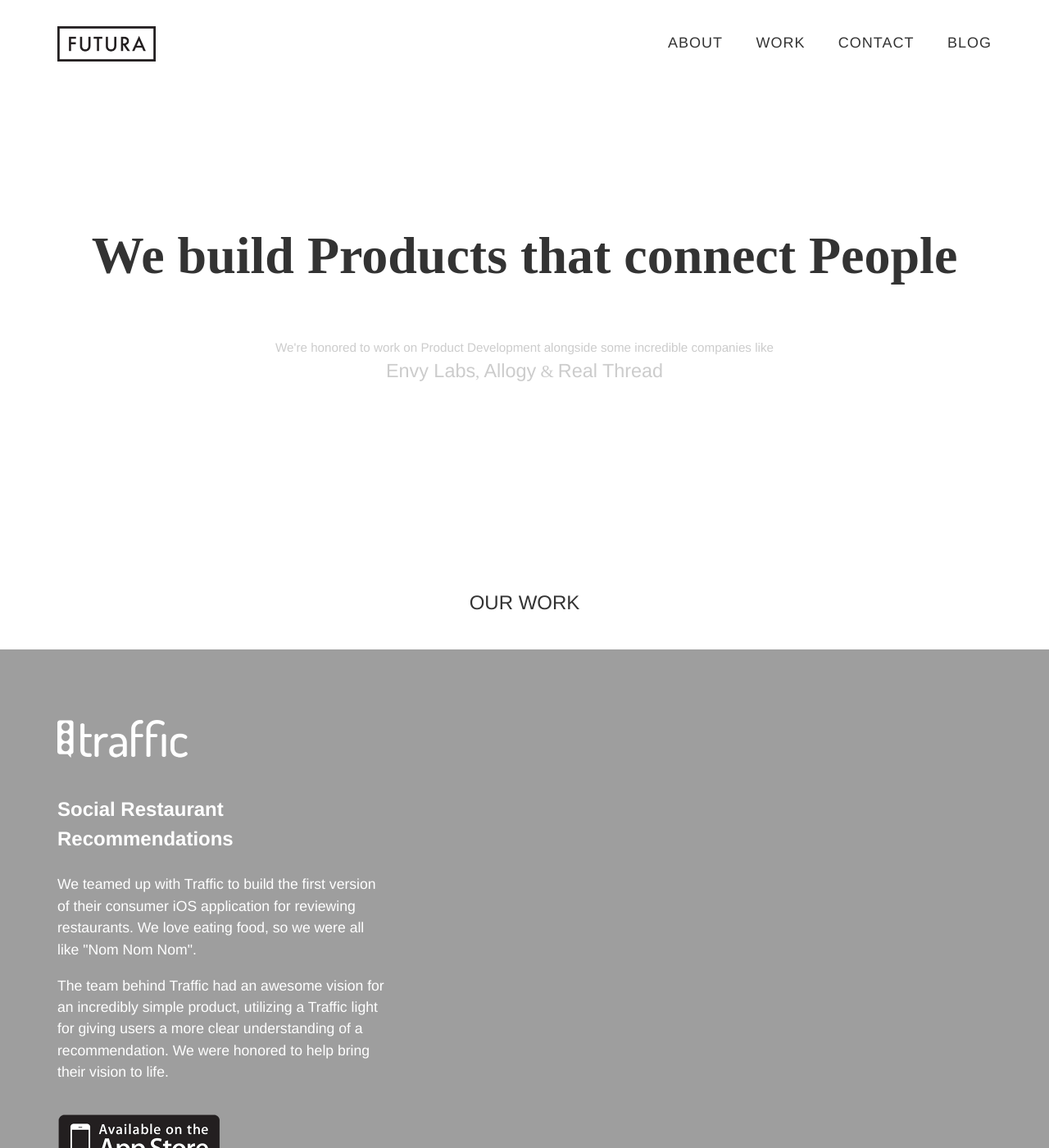
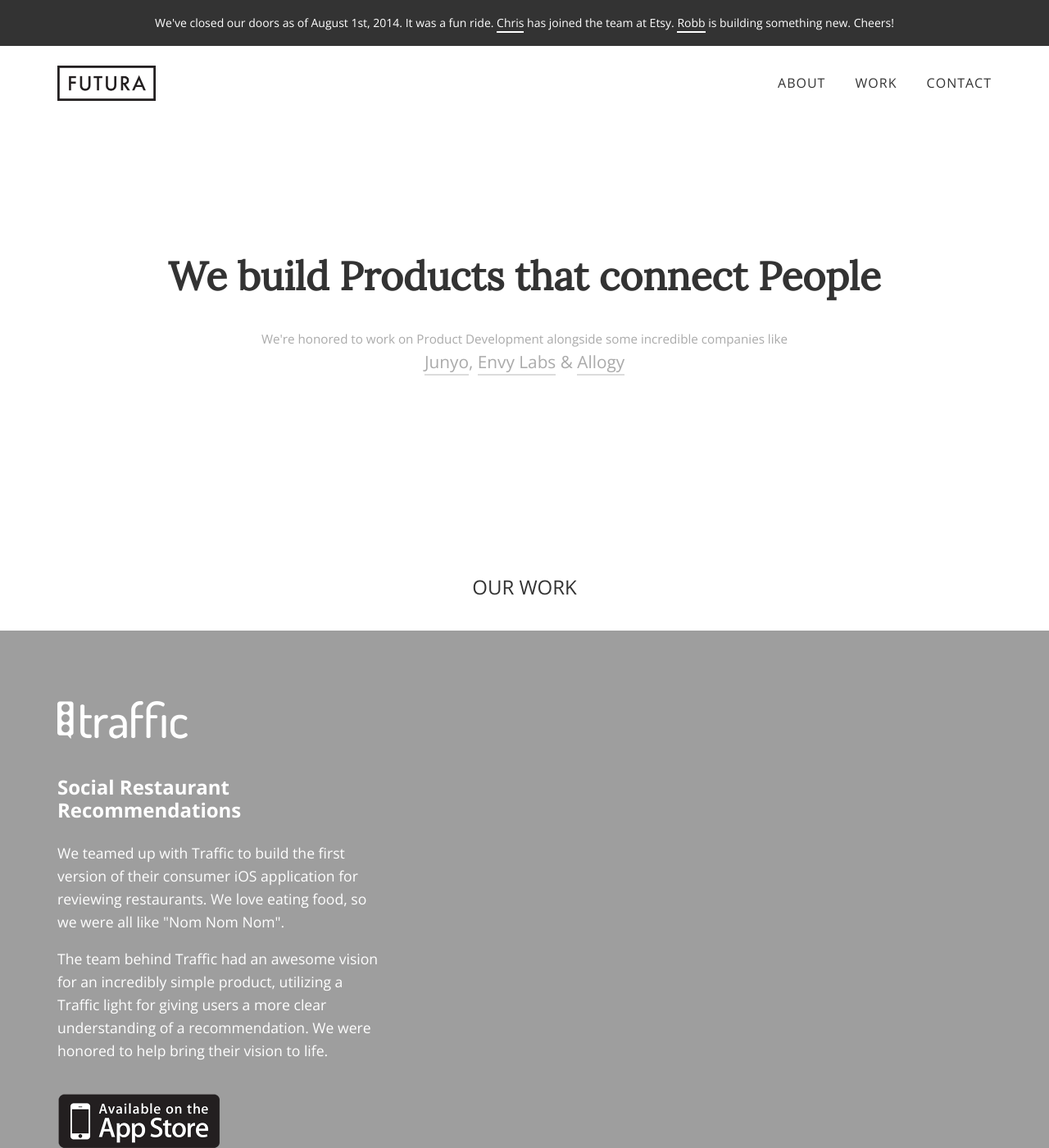
Before and after one commit to FuturaIO/futuraio.github.com, a Jekyll site: the page built from index.html, in a window 1280 px wide and 1400 px high. Shown: the whole window at 82% size. Built offline with Jekyll 4.4.1, drawn with Linux system fonts in a browser that asks for light colours; Markdown is read by kramdown in place of the engine named in the settings; some of the changed text lies outside the part shown.

Commit message:
it's been real

```diff
--- a/_layouts/default.html
+++ b/_layouts/default.html
@@ -12,27 +12,26 @@
         <link rel="stylesheet" type="text/css" href="/assets/css/style.css">
         <link rel="stylesheet" href="/assets/webfonts/ss-social.css">
 
-        <!-- Segment.io Analytics Snippet -->
+        <!-- Fonts -->
+        <link href='http://fonts.googleapis.com/css?family=Lora|Open+Sans:400,700,300' rel='stylesheet' type='text/css'>
+
+        <!-- Segment -->
         <script type="text/javascript">
           var analytics=analytics||[];(function(){var e=["identify","track","trackLink","trackForm","trackClick","trackSubmit","page","pageview","ab","alias","ready","group"],t=function(e){return function(){analytics.push([e].concat(Array.prototype.slice.call(arguments,0)))}};for(var n=0;n<e.length;n++)analytics[e[n]]=t(e[n])})(),analytics.load=function(e){var t=document.createElement("script");t.type="text/javascript",t.async=!0,t.src=("https:"===document.location.protocol?"https://":"http://")+"d2dq2ahtl5zl1z.cloudfront.net/analytics.js/v1/"+e+"/analytics.min.js";var n=document.getElementsByTagName("script")[0];n.parentNode.insertBefore(t,n)};
           analytics.load("teii04hr6f");
         </script>
-
-        <!-- Typekit -->
-        <script type="text/javascript" src="//use.typekit.net/jgm8isd.js"></script>
-        <script type="text/javascript">try{Typekit.load();}catch(e){}</script>
-
     </head>
     <body>
-
-        <header>
-            <div class="container">
+       <div class="topbar">
+          <p>We've closed our doors as of August 1st, 2014. It was a fun ride. <a href="http://twitter.com/mstrchrstphr">Chris</a> has joined the team at Etsy. <a href="http://twitter.com/robbschiller">Robb</a> is building something new. Cheers!</p>
+        </div>
+      <header>
+           <div class="container">
                 <a href="/" title="Futura IO"><img src="/assets/img/futura-logo.png" class="logo"></a>
     			<nav>
     				<a href="/#about">About</a>
                     <a href="/#work">Work</a>
                     <a href="/#contact">Contact</a>
-    				<a href="/blog">Blog</a>
     			</nav>
             </div>
 		</header>
@@ -44,15 +43,13 @@
         <footer id="contact">
           <div class="container">
             <div class="intro">
-                <p class="ctitle">Get in Touch</p>
+              <p class="ctitle"><strike>Get in Touch</strike></p>
                 <p>We're always looking for new people to collaborate on projects with.</p>
                 <p>Don't hesitate to reach out.</p>
             </div>
             <a href="mailto:intel@futura.io" class="btn">Email Us</a></br>
             <div class="social"><a href="http://github.com/futuraio"><i class="ss-octocat"></i></a><a href="http://twitter.com/futuraio"><i class="ss-twitter"></i></a></div>
-            <a href="http://orlandotech.org/made-in">Made with &#9728; in Orlando</a>
           </div>
         </footer>
-
     </body>
 </html>
--- a/assets/css/style.css
+++ b/assets/css/style.css
@@ -1,6 +1,8 @@
 body {
 	background: #fff;
 	margin: 0;
+        font-family: "Open Sans", Helvetica, sans-serif;
+        line-height: 1.75em;
 }
 
 ::selection {
@@ -10,17 +12,11 @@
 	background: #ffb7b7; /* Firefox */
 }
 
-p, a {
-	font-family: "freight-sans-pro", helvetica, sans-serif;
-	font-size: 1.125em;
-	line-height: 1.5em;
-}
-
 .sectionTitle {
 	color: #333;
 	text-align: center;
 	text-transform: uppercase;
-	font-family: "freight-sans-pro", helvetica, sans-serif;
+	font-family: "Open Sans", helvetica, sans-serif;
 	font-size: 1.5em;
 	padding: 15px;
 }
@@ -29,9 +25,34 @@
 /* HEADER
 /************************/
 
+.topbar {
+    background: #333;
+    color: #fff;
+    font-size: 14px;
+    text-align: center;
+    position: fixed;
+    top: 0;
+    width: 100%;
+}
+
+.topbar p {
+  padding: 0 20px;
+}
+
+.topbar a {
+  text-decoration: none;
+  color: #fff;
+  border-bottom: 2px solid #fff;
+  padding-bottom: 1px;
+}
+
+.topbar a:hover {
+  border-bottom-color: #aaa;
+}
+
 header {
+  padding-top: 80px;
   background: #fff;
-	margin: 2em 0;
 }
 
 header nav {
@@ -49,8 +70,8 @@
 
 nav a:hover {
 	color: #111;
-	border-bottom: 3px solid #111;
-	padding-bottom: 3px;
+	border-bottom: 2px solid #111;
+	padding-bottom: 1px;
 }
 
 header .logo {
@@ -72,34 +93,37 @@
 }
 
 #about h1 {
-	font-family: "athelas", georiga, serif;
-	font-size: 4em;
+	font-family: "Lora", georiga, serif;
+	font-size: 3em;
 	text-align: center;
 	color: #333;
-	margin: 3em 0 1em 0;
+	margin: 4em 0 1em 0;
 }
 
 #about p {
-	color: #ccc;
+	color: #aaa;
 	text-align: center;
 	font-size: 95%;
 	margin-bottom: 0;
 }
 
 #about .companies {
-	font-family: "athelas", georiga, serif;
 	font-size: 130%;
 	margin: 0;
 	padding-bottom: 10em;
 }
 
 #about .companies a {
-	color: #ccc;
+	color: #aaa;
 	text-decoration: none;
+        border-bottom: 2px solid #dcdcdc;
+        padding-bottom: 1px;
 }
 
 #about .companies a:hover {
-	text-decoration: underline;
+	text-decoration: none;
+        border-bottom-color: #333;
+        color: #333;
 }
 
 .clear {
@@ -175,7 +199,7 @@
 .teamMember {
 	max-width: 450px;
 	float: left;
-	padding: 0 0 35px 90px;
+	padding: 0 0 30px 80px;
 }
 
 .teamMember a {
@@ -186,8 +210,7 @@
 }
 
 .teamMember a:hover {
-	border-bottom: 2px solid #333;
-	padding-bottom: 2px;
+	border-bottom-color: #333;
 }
 
 .teamMember img {
@@ -210,13 +233,13 @@
 	background: #fff;
 	padding: 8px 16px;
 	text-decoration: none;
-	margin-left: 15px;
 	border: 2px solid #333;
+        margin: 0 8px;
 }
 
 .teamMember .sbtn:hover {
-	border-bottom: 2px solid #333;
-	padding-bottom: 8px;
+        background: #333;
+        color: #fff;
 }
 
 /*************************
@@ -280,73 +303,18 @@
 }
 
 /*************************
-/* BLOG
-/************************/
-
-#blog {
-	background: #fff;
-	font-family: "freight-sans-pro", helvetica neue, sans-serif;
-	padding-bottom: 100px;
-}
-
-article {
-	text-align: center;
-	padding: 2em 0;
-}
-
-#preview a {
-	font-family: "athelas", georiga, serif;
-	font-size: 2em;
-	color: #323232;
-	font-weight: bold;
-	text-decoration: none;
-}
-#preview a:hover {
-	color: #111;
-	border-bottom: 3px solid #111;
-	padding-bottom: 3px;
-}
-
-#preview {
-	text-align: center;
-}
-#blog article h1 {
-	font-family: "athelas", georiga, serif;
-	color: #323232;
-	font-weight: bold;
-	text-decoration: none;
-}
-
-#blog article p {
-	font-family: "freight-sans-pro", helvetica neue, sans-serif;
-	text-align: left;
-}
-
-article ul {
-	text-align: left;
-}
-
-article a {
-	color: inherit;
-}
-
-/*************************
 /* RESPONSIVITY
 /************************/
 
 .container {
 	max-width: 1140px;
 	margin: 0 auto;
-}
-
-.blogContainer {
-	max-width: 600px;
-	margin: 0 auto;
+        padding: 0 20px;
 }
 
 @media screen and (min-width: 320px) and (max-width: 600px){
-	.container {
-		padding: 0 10px;
+	.topbar {
+                font-size: 90%;
         }
         #about {
 		margin: 0;
@@ -354,7 +322,7 @@
 	}
 	header {
 		text-align: center;
-		margin: 1em 0 1em 0;
+                padding-top: 160px;
 	}
 	header .logo {
 		padding-bottom: 5px;
@@ -364,11 +332,12 @@
 		float: none;
 	}
 	nav a {
-		margin-left: 1em;
+		margin-left: 10px;
 	}
 	#about h1 {
-		font-size: 2.5em;
+		font-size: 2em;
 		margin: 75px 15px;
+                line-height: 1em;
 	}
 	#about p {
 		margin: 10px 15px;
@@ -380,19 +349,21 @@
 		font-size: 100%;
 	}
 	#traffic .info, #surfr .info {
-		padding: 50px 20px 0 20px;
+		padding-top: 50px;
+                font-size: 90%;
 	}
         .teamMember {
-		padding: 0 20px 20px 20px;
+                max-width: 300px;
+                padding-left: 0;
         }
         .teamMember img {
-		padding-left: 70px;
+                padding-left: 15px;
         }
 }
 
 @media screen and (min-width: 601px) and (max-width: 1024px) {
-	.container {
-		padding: 0 20px;
+        header {
+                padding-top: 100px;
         }
 	#about {
 		margin: 0;
@@ -400,15 +371,16 @@
 	}
 	#about h1 {
 		font-size: 3em;
+                line-height: 1em;
 	}
 	#traffic .info, #surfr .info {
 		padding: 80px 0 100px 20px;
 	}
         .teamMember {
-		max-width: 370px;
-		padding: 0 0 15px 60px;
+                max-width: 340px;
+                padding-left: 20px;
         }
         .teamMember img {
-		padding-left: 70px;
+                padding-left: 40px;
         }
 }
--- a/index.html
+++ b/index.html
@@ -8,9 +8,9 @@
     <h1>We build Products that connect People</h1>
     <p>We're honored to work on Product Development alongside some incredible companies like</p>
     <p class="companies">
-      <a href="http://envylabs.com">Envy Labs</a>,
-      <a href="http://allogy.com">Allogy</a> &
-      <a href="http://realthread.com">Real Thread</a>
+      <a href="http://junyo.com">Junyo</a>,
+      <a href="http://envylabs.com">Envy Labs</a> &
+      <a href="http://allogy.com">Allogy</a>
     </p>
   </div>
 </section>
@@ -36,7 +36,8 @@
         <a href="http://surfrapp.co"><img class="slogo" src="/assets/img/surfr_logo@2x.png"></a>
         <p class="stitle">Surf Reports with Stoke</p>
         <p>The team behind Surfr had an idea for a more social surf report experience - with photos, comments and, of course, throwing the Shaka all over the place. We happen to love dodging barrels ourselves and were "stoked" to start building Surfr.</p>
-        <p>We designed the iOS experience around building social connections and letting Surfers share their own thoughts about what the waves are really like. Look for Surfr to hit the app store soon!</p>
+        <p>We designed the iOS experience around building social connections and letting Surfers share their own thoughts about what the waves are really like.</p>
+       <a href="https://itunes.apple.com/us/app/surfr-app-log-your-sessions/id731541068?mt=8"><img class="appStore" src="/assets/img/appStore_badge@2x.png"></a>
       </div>
     </div>
 	</section>
@@ -50,13 +51,19 @@
       <img src="/assets/img/chris@2x.png">
       <p class="name">Chris Constable</p>
       <p>Chris is iOS Development and Founder. He's the smartest man in the room no matter where he's at. While studying computer science he also perfected software enabled music making. Chris believes modular, scalable code makes for a better finished product. Chris also Co-founded <a href="http://theanalogschool.com">The Analog School</a> where he teaches the iOS development track.</p>
-      <div class="center"><a href="https://github.com/mstrchrstphr" class="sbtn">GitHub</a><a href="https://twitter.com/mstrchrstphr" class="sbtn">Twitter</a><a href="mailto:chris@futura.io" class="sbtn">Email</a></div>
+      <div class="center">
+        <a href="https://github.com/mstrchrstphr" class="sbtn">GitHub</a>
+        <a href="https://twitter.com/mstrchrstphr" class="sbtn">Twitter</a>
+      </div>
     </div>
     <div class="teamMember">
       <img src="/assets/img/robb@2x.png">
       <p class="name">Robb Schiller</p>
-      <p>Robb is Product Design and Founder. He's a people person who loves building tools that connect the world. He's half science and half art, which is where he believes design happens. Robb also Co-founded <a href="http://orlandote.ch">Orlando Tech</a>, an organization empowering the tech community in Orlando and he helps organize <a href="http://creativemornings.com">CreativeMornings/Orlando</a>.</p>
-      <div class="center"><a href="http://github.com/robbschiller" class="sbtn">GitHub</a><a href="http://twitter.com/robbschiller" class="sbtn">Twitter</a><a href="mailto:robb@futura.io" class="sbtn">Email</a></div>
+      <p>Robb is Product Design and Founder. He's a people person who loves building tools that connect the world. He's half science and half art, which is where he believes design happens. Robb also Co-founded <a href="http://orlandotech.org">Orlando Tech</a>, an organization empowering the tech community in Orlando and he helps organize <a href="http://creativemornings.com">CreativeMornings/Orlando</a>.</p>
+      <div class="center">
+        <a href="http://github.com/robbschiller" class="sbtn">GitHub</a>
+        <a href="http://twitter.com/robbschiller" class="sbtn">Twitter</a>
+      </div>
     </div>
     <p class="clear">
   </div>
```
Lines whose indentation alone changed are shown as unchanged.
